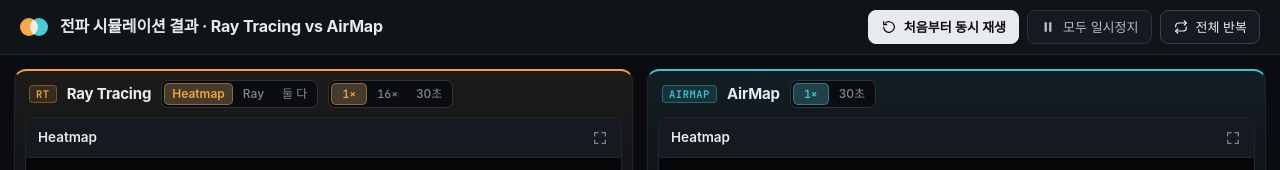
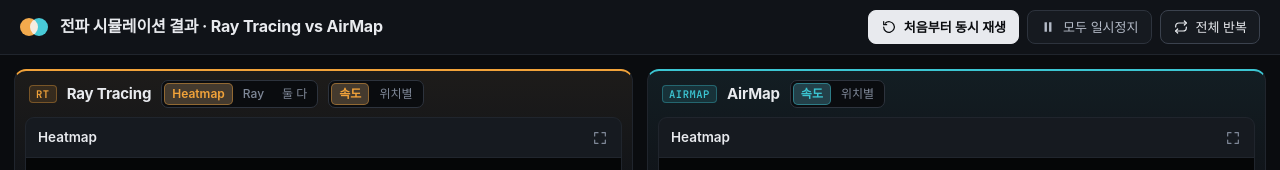
Before and after one commit to BaeJaemin02/rt_vs_airmap_video, a plain HTML site: page index.html in a window 1280 px wide. Shown: the top 170 px of the page. Drawn offline with Linux system fonts and the light colour scheme; a web font is replaced by a local one.

Commit message:
RT 16배속 제거, 재생 버튼 이름을 속도/위치별로 변경

```diff
--- a/assets/css/style.css
+++ b/assets/css/style.css
@@ -158,7 +158,7 @@ svg.fill { fill: currentColor; stroke: none; }
 }
 .seg-mini button:hover { color: var(--text); }
 .view-seg button { font-family: var(--font); font-size: 12px; }
-.seg-mini .fit-btn { font-family: var(--font); font-size: 12px; }
+.seg-mini .fit-btn, .seg-mini .named { font-family: var(--font); font-size: 12px; }
 .seg-mini button[aria-pressed="true"] {
   background: color-mix(in srgb, var(--c) 18%, var(--surface-3)); color: var(--c); font-weight: 600;
   box-shadow: inset 0 0 0 1px color-mix(in srgb, var(--c) 45%, transparent);
--- a/assets/js/app.js
+++ b/assets/js/app.js
@@ -582,8 +582,11 @@
           </div>` : ''}
           ${rates.length || fit ? `
           <div class="seg-mini rate-seg" role="group" aria-label="${esc(g.title || source)} 재생 배속">
-            ${rates.map(r => `<button type="button" data-rate="${r}" aria-pressed="${r === 1}">${rateLabel(r)}</button>`).join('')}
-            ${fit ? `<button type="button" class="fit-btn" data-fit="${fit}" aria-pressed="false" aria-label="영상 길이를 ${fit}초로 맞추기">${fit}초</button>` : ''}
+            ${rates.map(r => {
+              const name = g.rateLabels && g.rateLabels[r];
+              return `<button type="button" data-rate="${r}" aria-pressed="${r === 1}"${name ? ' class="named"' : ''}>${esc(name || rateLabel(r))}</button>`;
+            }).join('')}
+            ${fit ? `<button type="button" class="fit-btn" data-fit="${fit}" aria-pressed="false">${esc(g.fitLabel || `${fit}초`)}</button>` : ''}
           </div>` : ''}
           ${vids.length > 1 ? `
           <button type="button" class="btn btn-sm group-restart">
--- a/assets/js/videos.js
+++ b/assets/js/videos.js
@@ -26,8 +26,10 @@ window.VIDEO_LIBRARY = {
     // views: 그룹 머리에 '어떤 영상을 띄울지' 버튼을 표시. show 는 영상 id 목록, defaultView 는 처음 선택(0부터)
     {
       source: "RT", title: "Ray Tracing", desc: "Sionna RT · 광선 경로와 heatmap",
-      rates: [1, 16],
+      rates: [1],
       fitSeconds: 30, // 영상 길이가 이 초가 되도록 배속을 맞추는 버튼
+      rateLabels: { 1: "속도" }, // 버튼 이름 (없으면 '1×'): 실제 계산 속도 비교
+      fitLabel: "위치별",        // 버튼 이름 (없으면 '30초'): 같은 위치의 path gain 비교
       views: [
         { label: "Heatmap", show: ["rt-heatmap"] },
         { label: "Ray", show: ["rt-ray"] },
@@ -35,7 +37,8 @@ window.VIDEO_LIBRARY = {
       ],
       defaultView: 0
     },
-    { source: "AirMap", title: "AirMap", desc: "AirMap 예측 heatmap", rates: [1], fitSeconds: 30 }
+    { source: "AirMap", title: "AirMap", desc: "AirMap 예측 heatmap", rates: [1], fitSeconds: 30,
+      rateLabels: { 1: "속도" }, fitLabel: "위치별" }
   ],
   videos: [
     {
```
